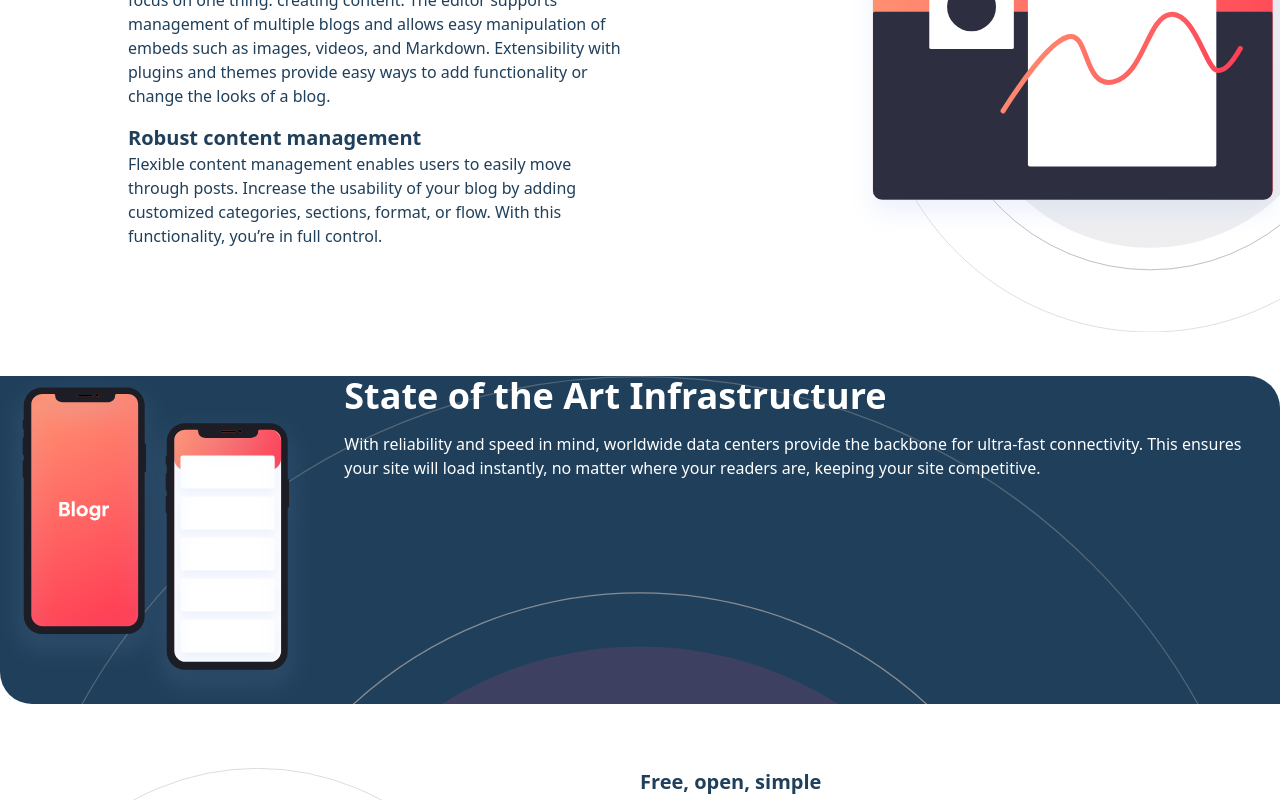
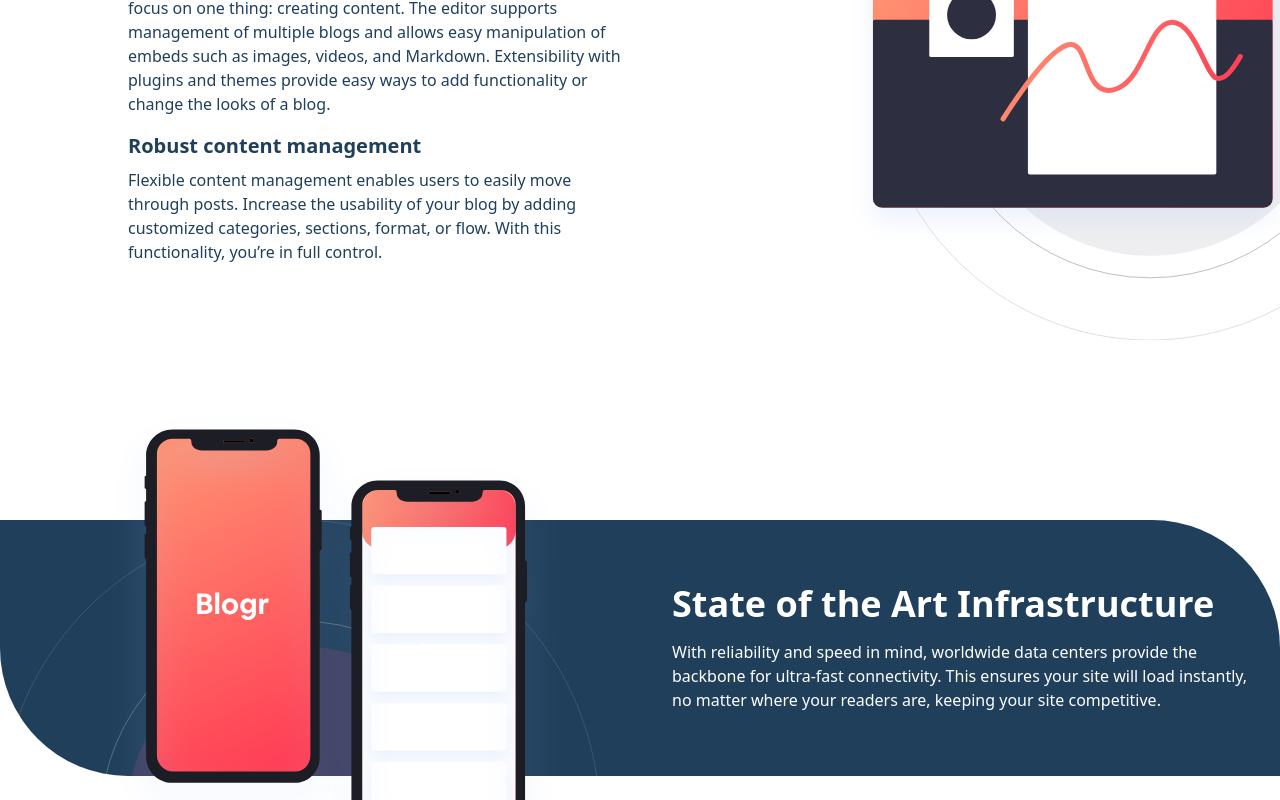
Before and after one commit to emmanueltn007/front-end-mentor-challenges-junior, a React (Vite) app in the folder html-css-and-js/blogr-landing-page/: page / in a window 1280 px wide. Shown: the part 800-1600 px from the top of the page. Built offline with nearby package versions, Linux system fonts and the light colour scheme.

Commit message:
Made layout changes in StateOfArt and DesignedForFuture

```diff
--- a/html-css-and-js/blogr-landing-page/src/components/DesignedForFuture.jsx
+++ b/html-css-and-js/blogr-landing-page/src/components/DesignedForFuture.jsx
@@ -18,7 +18,7 @@
           />
         </div>
         <div className="flex flex-col gap-4 md:row-start-1">
-          <div>
+          <div className="flex flex-col gap-2">
             <h2 className="text-2xl md:text-xl font-semibold">
               Introducing an extensible editor
             </h2>
@@ -31,7 +31,7 @@
               change the looks of a blog.
             </p>
           </div>
-          <div>
+          <div className="flex flex-col gap-2">
             <h2 className="text-2xl md:text-xl font-semibold">Robust content management</h2>
             <p>
               Flexible content management enables users to easily move through
--- a/html-css-and-js/blogr-landing-page/src/components/StateOfArt.jsx
+++ b/html-css-and-js/blogr-landing-page/src/components/StateOfArt.jsx
@@ -1,10 +1,10 @@
 function StateOfArt() {
   return (
     <section
-        className="text-white bg-[hsl(208,49%,24%)] bg-[url('/images/bg-pattern-circles.svg')] bg-top md:bg-top-left bg-cover
-                    bg-no-repeat rounded-bl-4xl rounded-tr-4xl flex flex-col md:flex-row">
-      <div>
-        <img src="/images/illustration-phones.svg" alt="illustration phones image" />
+        className="text-white bg-[hsl(208,49%,24%)] bg-[url('/images/bg-pattern-circles.svg')] bg-top md:bg-top-left bg-[length:500px_500px] md:bg-[length:600px_600px]
+                    bg-no-repeat rounded-bl-[128px] rounded-tr-[128px] flex flex-col md:grid md:grid-cols-2 relative pb-32 pt-64 md:py-16 mt-56 md:mt-32">
+      <div className="">
+        <img className="max-w-md absolute top-0 max-md:left-1/2 max-md:-translate-x-1/2 md:top-1/2 md:translate-x-1/4 -translate-y-1/2 md:-translate-y-1/2" src="/images/illustration-phones.svg" alt="illustration phones image" />
       </div>
       <div className="max-md:text-center flex flex-col gap-4 px-8">
         <h1 className="text-4xl font-semibold">
```
